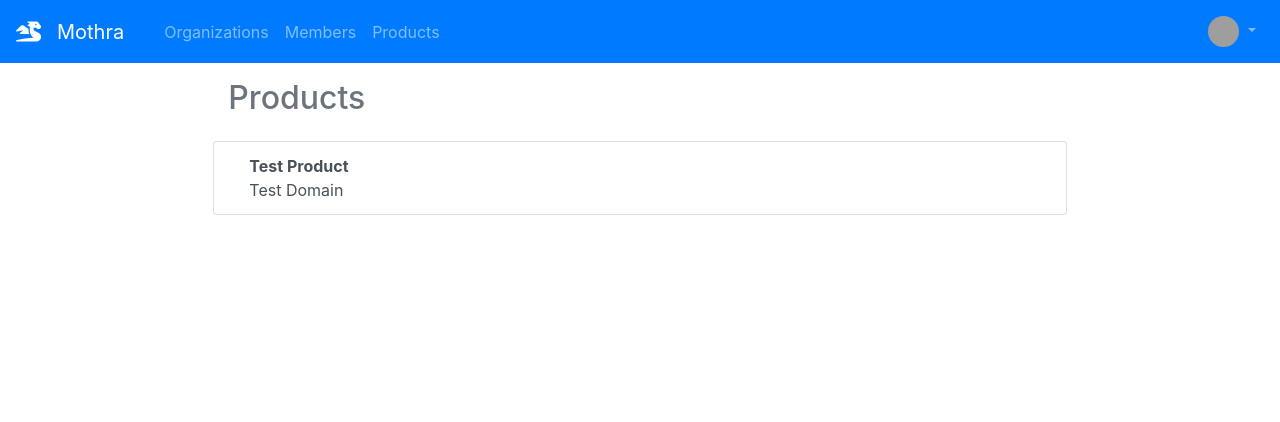
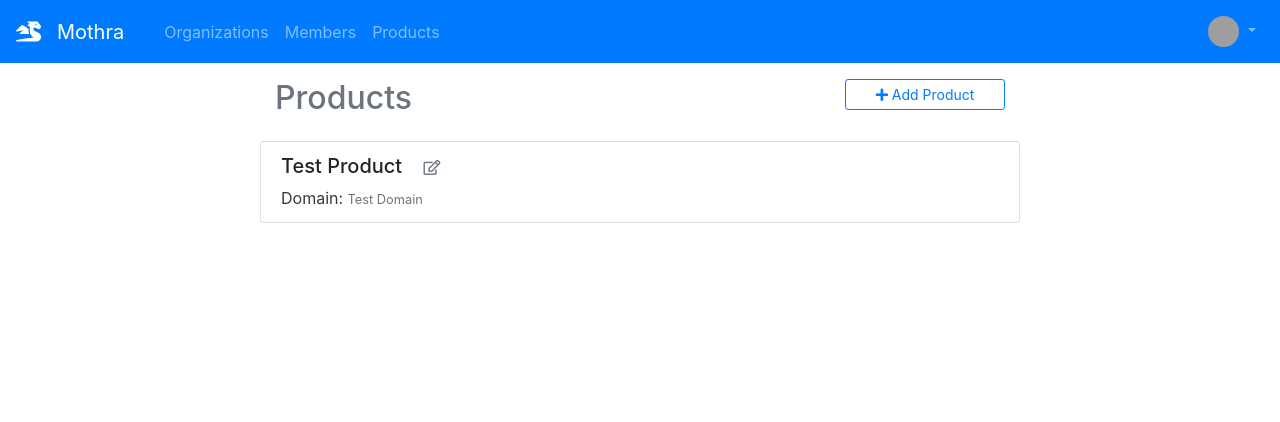
Before and after one commit to dchess/mothra, a Django app: page /products/ in a window 1280 px wide. Shown: the top 422 px of the page. Run offline with Django 3.2, Linux system fonts and the light colour scheme; a user stored in the database is signed in; data comes from the database, SQL or seed files in the repository; some libraries are stand-ins or nearby versions; grey boxes are pictures that could not be loaded.

Commit message:
Update products template with edit/add buttons

```diff
--- a/templates/products.html
+++ b/templates/products.html
@@ -1,19 +1,40 @@
 {% extends "base.html" %}
 {% block content %}
+<div class="container">
+    <div class="row">
+        <div class="col-sm-6 offset-sm-2">
+            <h2 class="text-muted py-3">Products</h2>
+        </div>
+        <div class="col-sm-2 pt-3">
+            <a href="#" class="btn btn-sm btn-outline-primary pull-right btn-block">
+                <i class="fas fa-plus"></i>
+                Add Product
+            </a>
+        </div>
+    </div>
+    <div class="row">
         <div class="col-sm-8 offset-sm-2">
-    <h2 class="text-muted py-3">Products</h2>
             <div class="list-group">
                 {% for product in object_list %}
                 <div class="row">
-            <a href="#" class="list-group-item list-group-item-action">
+                    <div class="col-sm list-group-item mb-2">
+                        <h5>{{ product.name }}
+                            <a href="#" class="edit-btn text-muted">
+                                <i class="far fa-edit pl-3 fa-xs"></i>
+                            </a>
+                        </h5>
 
-                <div class="col-sm">
-                    <strong>{{ product.name }}</strong><br>
-                    {{ product.domain }}
+                        <span class="text-dark">Domain: </span>
+                        <span class="text-muted small">{{ product.domain }}</span><br>
+                        {% if produc.subject %}
+                        <span class="text-dark">Subject: </span>
+                        <span class="text-muted small">{{ product.subject }}</span><br>
+                        {% endif %}
                     </div>
-            </a>
                 </div>
                 {% endfor %}
             </div>
         </div>
+    </div>
+</div>
 {% endblock %}
```
Lines whose indentation alone changed are shown as unchanged.
